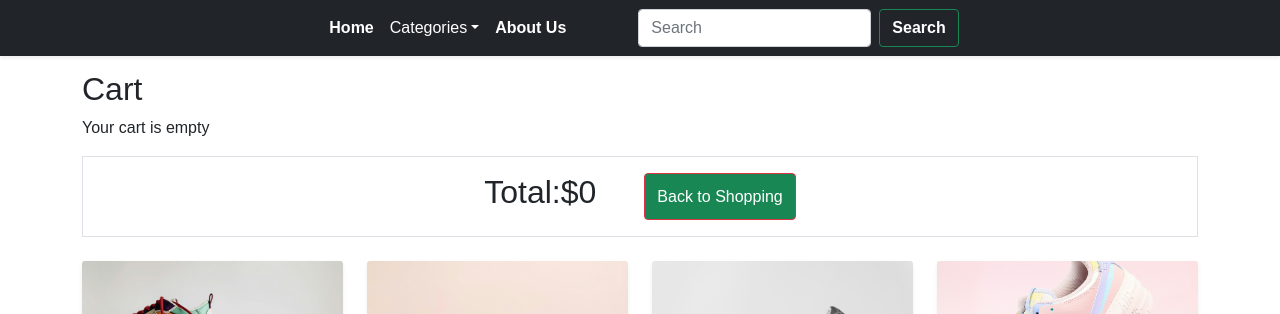
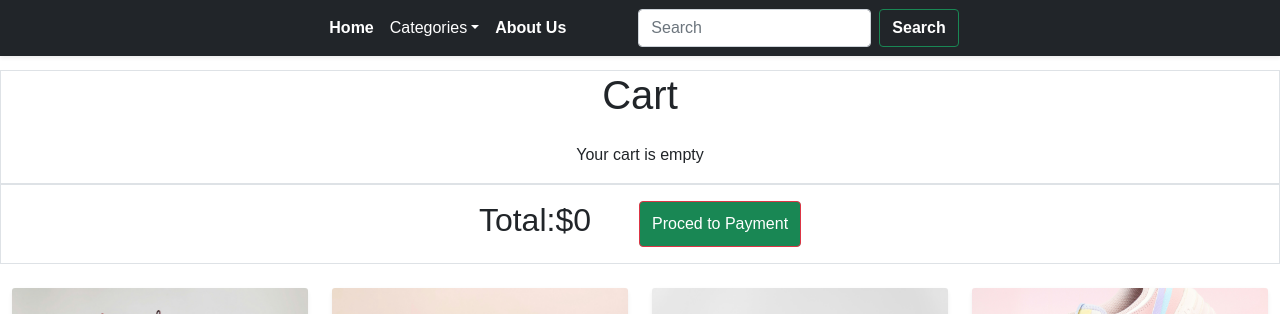
Before and after one commit to Hussain-0408/shoes-store-redux, a React (Create React App) app: page / in a window 1280 px wide. Shown: the top 314 px of the page. Built offline with nearby package versions, Linux system fonts and the light colour scheme.

Commit message:
added increse decrese button

```diff
--- a/src/components/CardItems.js
+++ b/src/components/CardItems.js
@@ -33,7 +33,7 @@ const CardItems = () => {
   ];
 
   return (
-    <Container className="mt-4">
+    <Container className="mt-4" fluid>
       <Row className="g-4">
         {cardsData.map((item, index) => (
           <Col key={index} xs={12} sm={6} md={4} lg={3}>
--- a/src/components/CartItems.js
+++ b/src/components/CartItems.js
@@ -4,9 +4,9 @@ import { useNavigate } from 'react-router-dom'
 import { useSelector } from "react-redux";
 
 function CartItems() {
-    const [shop, setShop] = useState(false)
+    const [shop, setShop] = useState(true)
     const navigate = useNavigate();
-     const { items=[], totalAmount=0 } = useSelector((state) => state.cart ? state.cart:{items:[], totalAmount:0});
+    const { items = [], totalAmount = 0 } = useSelector((state) => state.cart ? state.cart : { items: [], totalAmount: 0 });
 
 
     const handlenavigate = () => {
@@ -15,8 +15,6 @@ function CartItems() {
 
     }
 
-
-
     const handleback = () => {
         navigate("/");
         setShop(true)
@@ -24,25 +22,39 @@ function CartItems() {
 
     return (
         <div>
-            <Container>
+            <Container fluid>
                 <Row>
-                    <Col xs={12} md={6} lg={12}>
-                    <h2>Cart</h2>
-                        {items.length === 0 ? (
-                            <p>Your cart is empty</p>
-                        ) : (
-                            items.map((item, idx) => (
-                                <Row key={idx} className="align-items-center mb-2 border p-2">
+                    <Col xs={12} className='d-flex flex-column border text-center'>
+                        <h2 className='fs-1 text-center'>Cart</h2>
 
-                                    <Col>{item.name}</Col>
-                                    <Col>₹{item.price}</Col>
-                                    <Col>Qty: {item.quantity}</Col>
-                                </Row>
-                            ))
-                        )}
-
-
-                        <div className='bg-white border w-100 justify-content-center d-flex  mb-0 '>
+                        <Row className="mt-3">
+                            {items.length === 0 ? (
+                                <Col>
+                                    <p>Your cart is empty</p>
+                                </Col>
+                            ) : (
+                                items.map((item, index) => (
+                                    <Col xs={12} md={6} lg={6} key={index} className="mb-3">
+                                        <div className="shadow-lg p-4 d-flex flex-row justify-content-between">
+                                            <Col className='d-flex flex-column align-items-start'>
+                                            <h4>{item.name}</h4>
+                                            <p>₹{item.price}</p>
+                                            </Col>
+                                            <Col className='d-flex p-2 align-items-center  justify-content-center gap-4'>
+                                            <button className=' btn btn-primary p-1 d-flex text-center justify-content-center align-items-center' style={{width:"20px", height:"25px",borderRadius:"0.2rem"}}> - </button>
+                                            <span> {item.quantity}</span>
+                                            <button className='btn btn-primary p-1 d-flex text-center justify-content-center align-items-center' style={{width:"20px", height:"25px",borderRadius:"0.2rem"}}> + </button>
+                                            </Col>
+                                        </div>
+                                    </Col>
+                                ))
+                            )}
+                        </Row>
+                    </Col>
+                </Row>
+                <Row>
+                    <Col md={12} lg={12} xs={12} className='border'>
+                        <div className='bg-white w-100 justify-content-center d-flex  mb-0 '>
                             <div className='p-3 d-flex  gap-5 '>
                                 <h2>Total:${totalAmount}</h2>
                                 {shop ? (<button className='btn btn-success btn-outline-danger text-white' onClick={handlenavigate}> Proced to Payment</button>) :
--- a/src/components/PaymentPage.js
+++ b/src/components/PaymentPage.js
@@ -2,6 +2,7 @@ import React from "react";
 import { Container, Row, Col, Button } from "react-bootstrap";
 import { Formik, Form, Field, ErrorMessage } from "formik";
 import * as Yup from "yup";
+import { useSelector } from "react-redux";
 
 function PaymentPage() {
     const validationSchema = Yup.object({
@@ -21,6 +22,8 @@ function PaymentPage() {
                 schema.required("CVV is required").length(3, "Must be 3 digits"),
         }),
     });
+
+     const { items = [], totalAmount = 0 } = useSelector((state) => state.cart ? state.cart : { items: [], totalAmount: 0 });
 
     return (
         <Container className="mt-2 gap-3 d-flex justify-content-center">
@@ -113,7 +116,7 @@ function PaymentPage() {
                             </div>
 
                             <div className="text-center my-3">
-                                <h4>Total Amount: $</h4>
+                                <h4>Total Amount: ${totalAmount}</h4>
                             </div>
 
                             <div className="d-grid">
```
